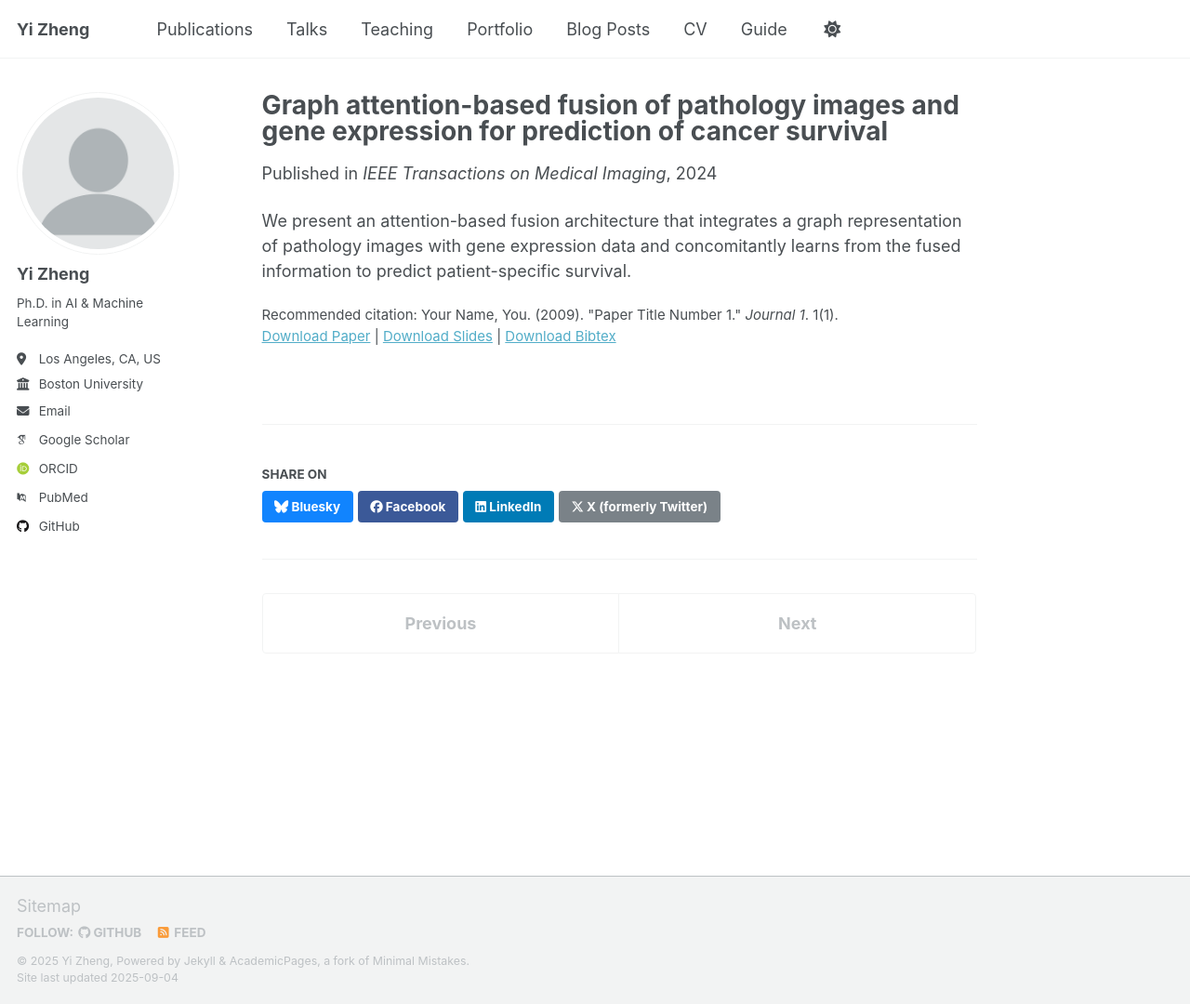
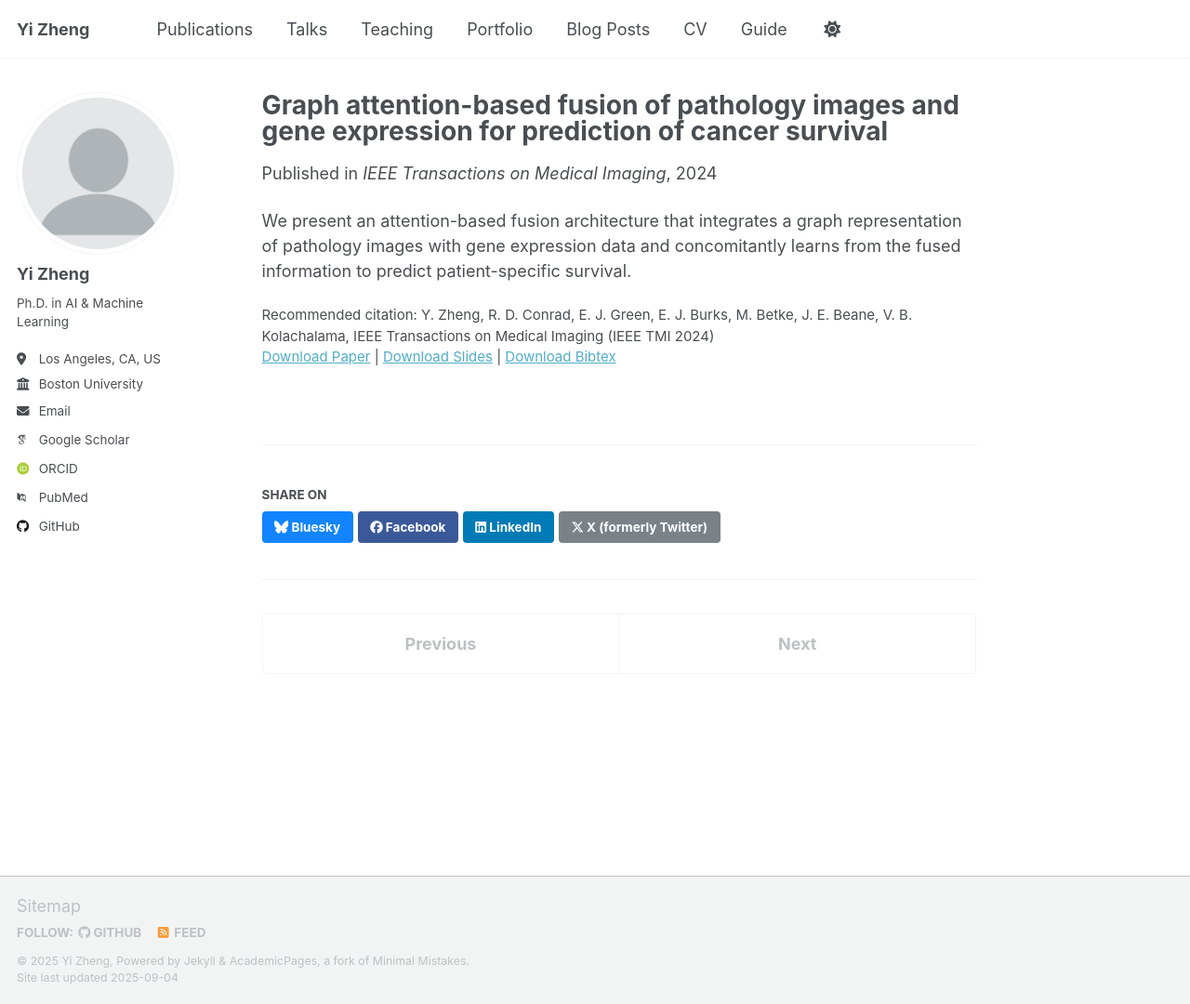
Before and after one commit to GSWS/GSWS.github.io, a Jekyll site: the page built from _publications/graph-attention.md, in a window 1280 px wide and 1080 px high. Shown: the whole window at 93% size. Built offline with Jekyll 4.4.1, drawn with Linux system fonts in a browser that asks for light colours; some web fonts are replaced; a script that is not in the unit is left out.

Commit message:
Update graph-attention.md

```diff
--- a/_publications/graph-attention.md
+++ b/_publications/graph-attention.md
@@ -9,6 +9,6 @@ venue: 'IEEE Transactions on Medical Imaging'
 slidesurl: 'http://GSWS.github.io/files/Graph_Attention-Based_Fusion_of_Pathology_Images_and_Gene_Expression_for_Prediction_of_Cancer_Survival.pdf'
 paperurl: 'http://GSWS.github.io/files/Graph_Attention-Based_Fusion_of_Pathology_Images_and_Gene_Expression_for_Prediction_of_Cancer_Survival.pdf'
 bibtexurl: 'http://GSWS.github.io/files/Graph_Attention-Based_Fusion_of_Pathology_Images_and_Gene_Expression_for_Prediction_of_Cancer_Survival.bib'
-citation: 'Your Name, You. (2009). &quot;Paper Title Number 1.&quot; <i>Journal 1</i>. 1(1).'
+citation: 'Y. Zheng, R. D. Conrad, E. J. Green, E. J. Burks, M. Betke, J. E. Beane, V. B. Kolachalama, IEEE Transactions on Medical Imaging (IEEE TMI 2024)'
 ---
 We present an attention-based fusion architecture that integrates a graph representation of pathology images with gene expression data and concomitantly learns from the fused information to predict patient-specific survival.
```
